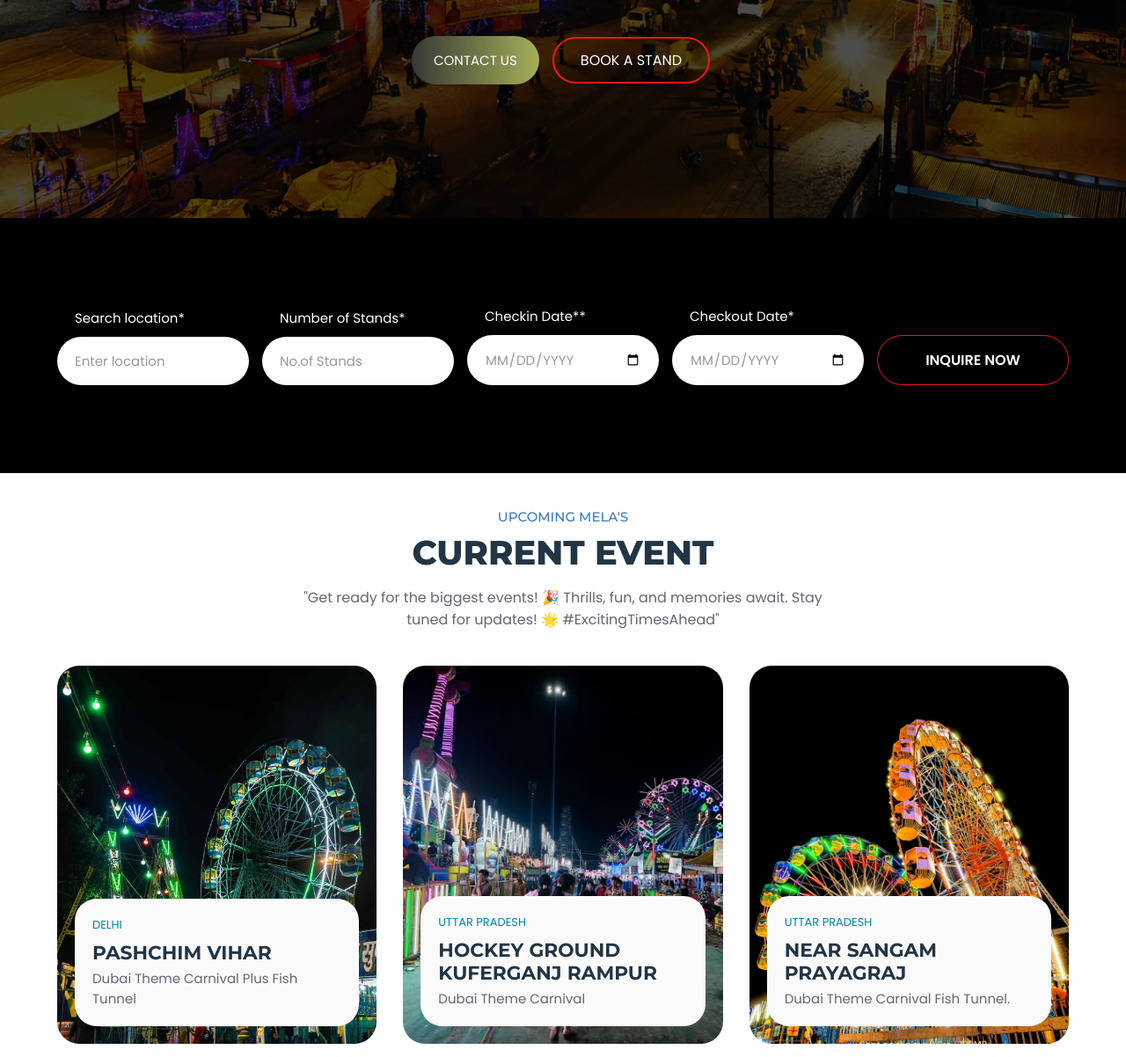
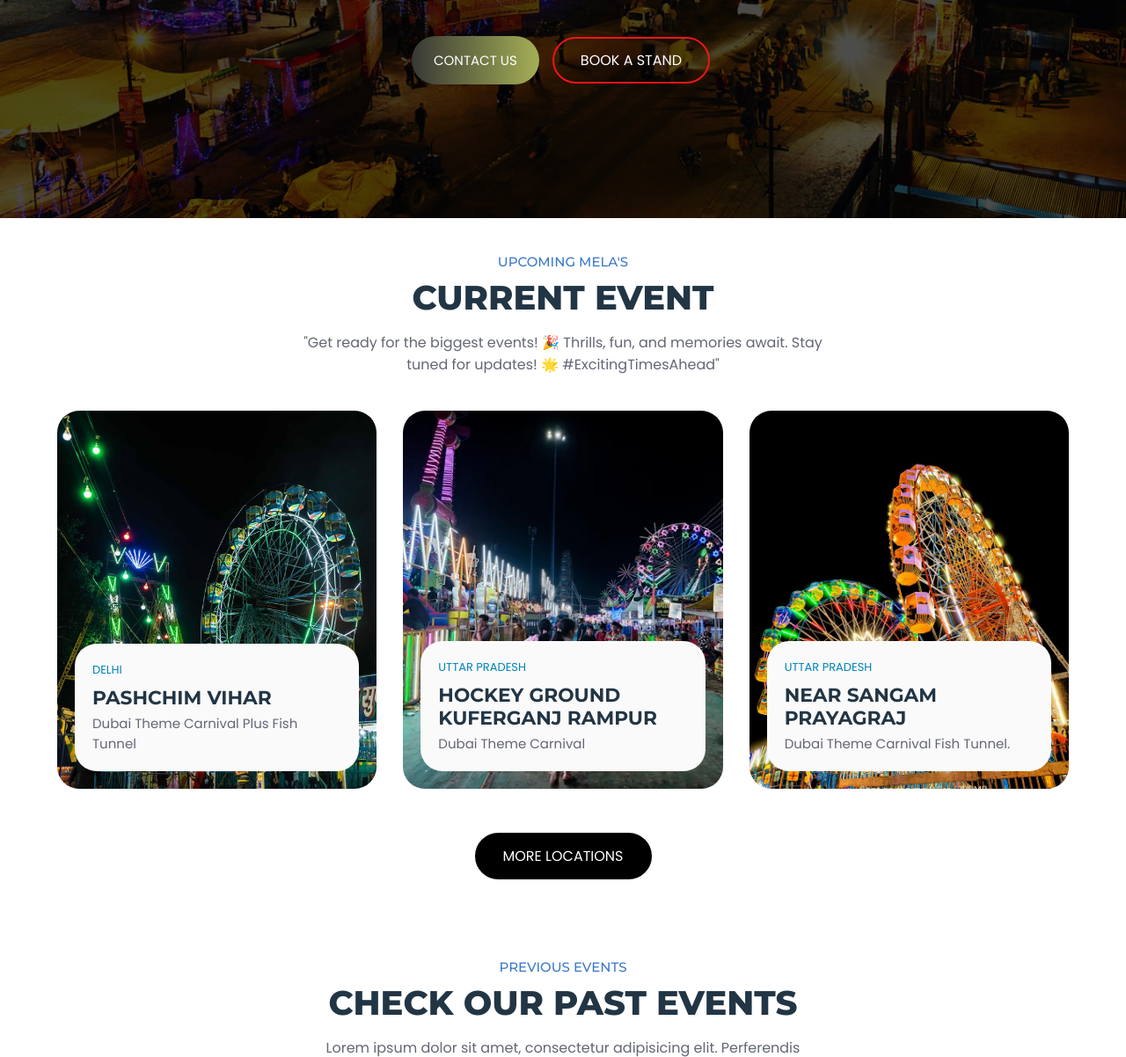
Before and after one commit to JKMamusements/who, a Django app: page / in a window 1280 px wide. Shown: the part 552-1754 px from the top of the page at 88% size. Run offline with Django 5.2, Linux system fonts and the light colour scheme; data comes from the database, SQL or seed files in the repository.

Commit message:
removed stand search

```diff
--- a/eprapp/templates/index.html
+++ b/eprapp/templates/index.html
@@ -162,7 +162,7 @@
         - #stand SEARCH
       -->
 
-        <section class="stand-search">
+        <!--  <section class="stand-search">
           <div class="container">
             <form action="" class="stand-search-form">
               <div class="input-wrapper">
@@ -225,7 +225,7 @@
             </form>
           </div>
         </section>
-
+ -->
         <!--
       - #POPULAR
     -->
```
